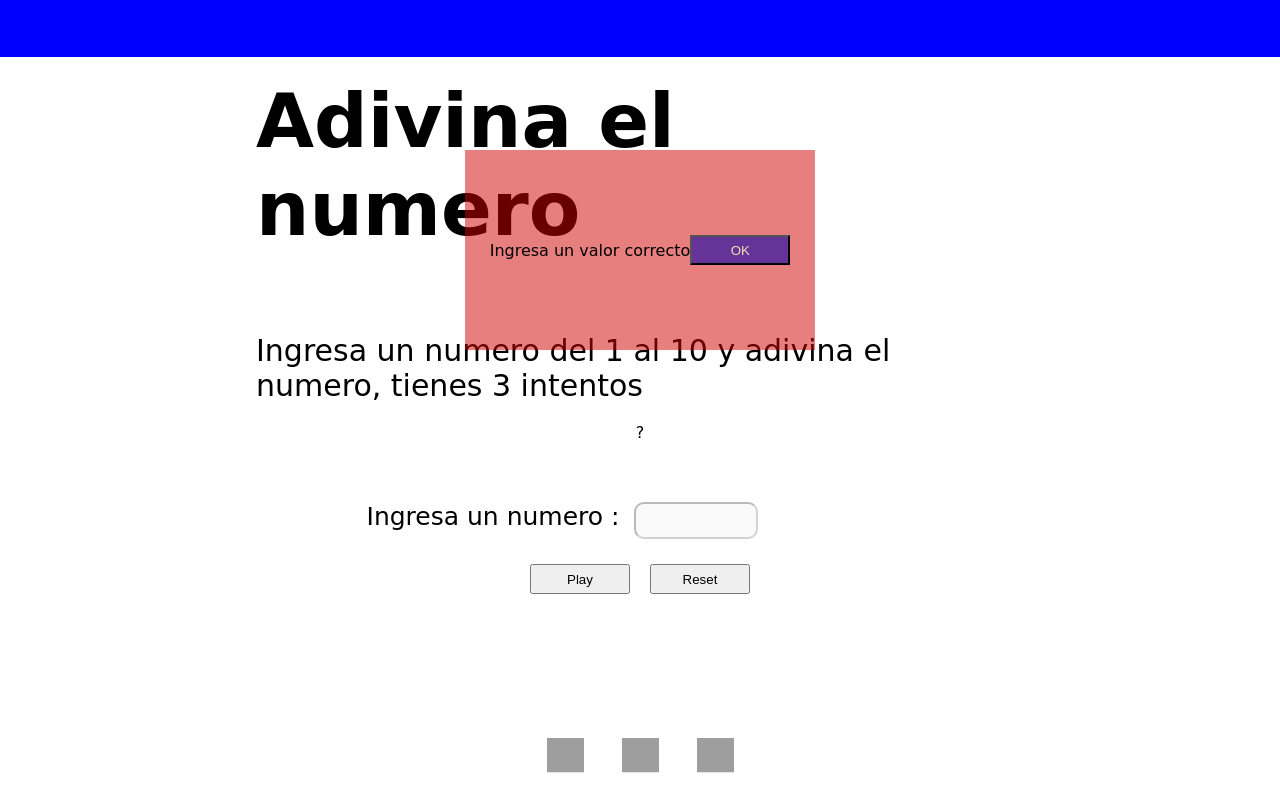
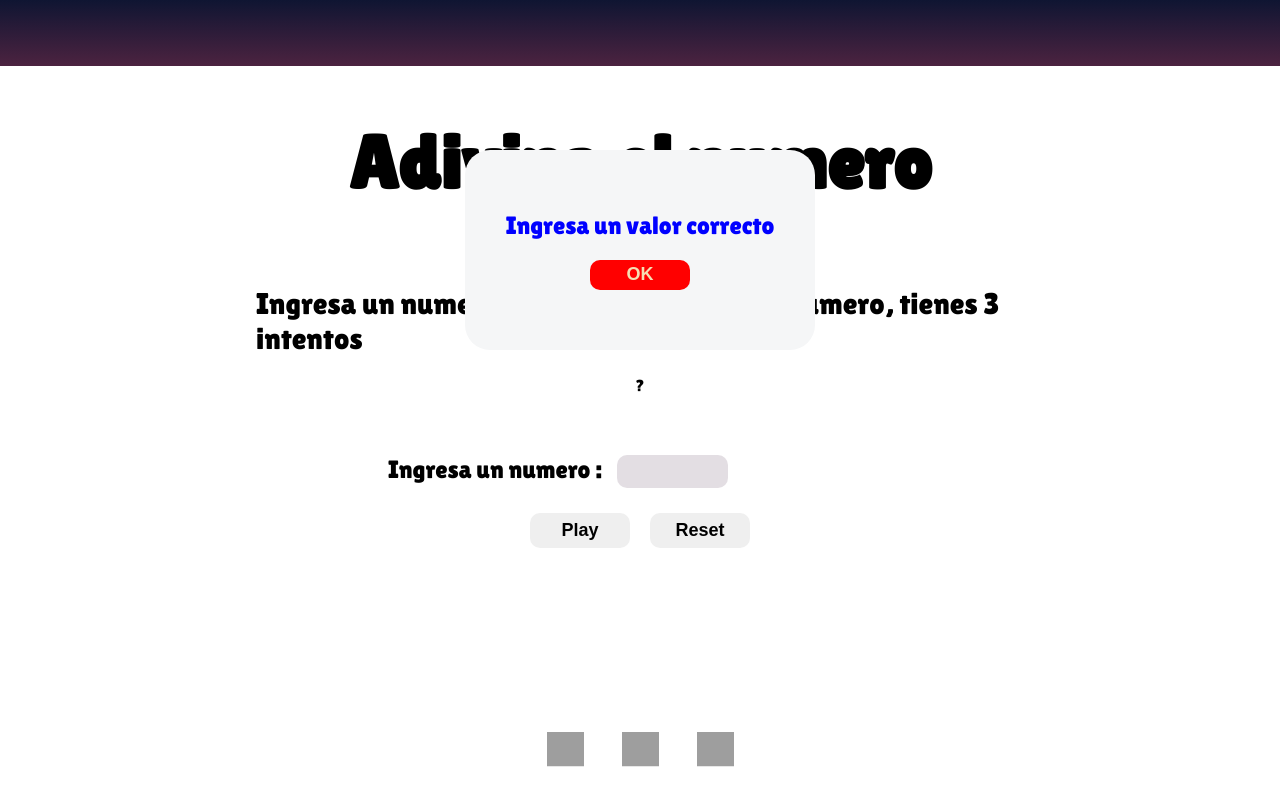
Before and after one commit to dhalcin/Guess-Game, a plain HTML site: page Guess-Javascript/index.html in a window 1280 px wide. Both pictures are taken after a click on the button "Play". Drawn offline with Linux system fonts and the light colour scheme; grey boxes are pictures that could not be loaded.

Commit message:
Updating the styles of the alert

```diff
--- a/Guess-Javascript/style.css
+++ b/Guess-Javascript/style.css
@@ -1,4 +1,4 @@
-
+@import url('https://fonts.googleapis.com/css2?family=Lilita+One&display=swap');
 * {
     margin: 0px;
     padding: 0px;
@@ -9,7 +9,8 @@ body {
     display: flex;
     flex-direction: column;
     align-items: center;
-    font-family: 'Caprasimo', cursive;
+    /*font-family: 'Caprasimo', cursive;*/
+    font-family: 'Lilita One', cursive;
 }
 
 .container {
@@ -23,7 +24,7 @@ body {
 }
 
 header {
-    background: blue;
+    background: linear-gradient(to top, #4C2340, #0F1532);
     height: 10%;
     width: 100%;
 }
@@ -114,6 +115,8 @@ header {
     padding: 5px;
     outline: none;
     border-radius: 10px;
+    border: none;
+    background-color: rgba(200, 190, 200, 0.5);
 }
 
 .buttons {
@@ -122,9 +125,13 @@ header {
 }
 
 button {
+    font-weight: bold;
+    font-size: 18px;
     width: 100px;
-    height: 30px;
+    height: 35px;
     cursor: pointer;
+    border: none;
+    border-radius: 10px;
 }
 
 footer {
@@ -139,21 +146,57 @@ footer {
     width: 75px;
     height: 70px;
     scale: .5;
+    cursor: pointer;
 }
+
+#github:hover, #twitter:hover, #linkedin:hover {
+    animation: redes 0.3s linear;
+}
+
+@keyframes redes {
+    0% {
+            transform: rotate(0deg);
+    }
+    100% {
+            transform: rotate(360deg);
+    }
+}
+
+
 #Divalert {
     position: relative;
     margin-top: -650px;
     display: flex;
+    flex-direction: column;
     justify-content: center;
     align-items: center;
+    gap: 20px;
     width: 350px;
     height: 200px;
-    background: rgba(210, 0, 0, 0.5);
+    background: #F5F6F7;
+    border-radius: 25px;
+    animation-name: up;
+    animation-duration: 0.2s;
+    animation-timing-function: ease-out;
+}
+
+@keyframes up {
+    0% {
+        scale: 0.9;
+    }
+    100% {
+        scale: 1;
+    }
+}
+
+#Divalert > p {
+    font-size: 25px;
+    color: blue;
 }
 
 #alertButton {
     width: 100px;
     height: 30px;
-    background: rebeccapurple;
+    background: red;
     color: wheat;
 }
```
